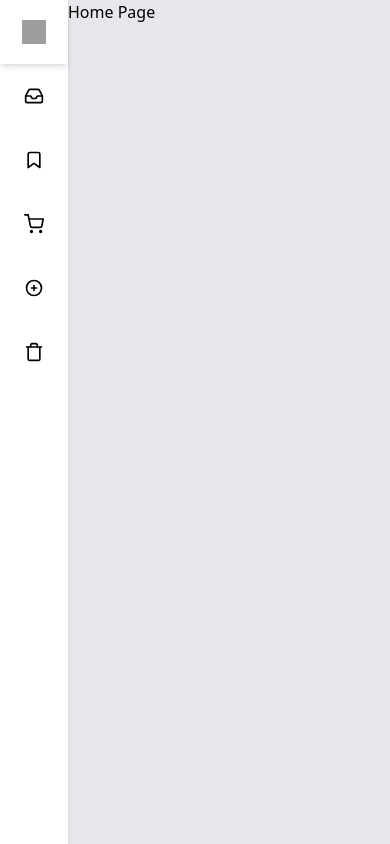
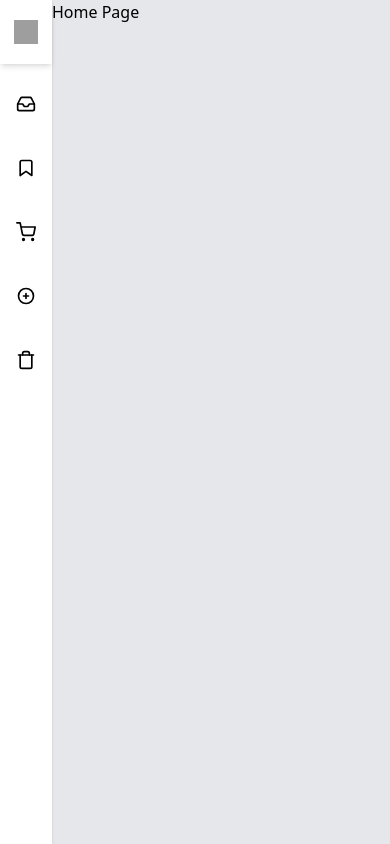
Before and after one commit to betses/Final-capstone--frontend, a React (Vite) app: page / in a window 390 px wide. Built offline with nearby package versions, Linux system fonts and the light colour scheme; grey boxes are pictures that could not be loaded.

Commit message:
Add mobile view

```diff
--- a/src/component/sidenav/sidenav.jsx
+++ b/src/component/sidenav/sidenav.jsx
@@ -16,8 +16,8 @@ function Sidenav() {
   ];
 
   return (
-    <aside className="flex flex-col items-center bg-white text-gray-700 shadow h-full lg:w-56 lg:items-start lg:overflow-hidden">
-      <div className="h-16 flex items-center w-full shadow-md lg:rounded-b-3xl">
+    <aside className="flex flex-col items-center bg-white text-gray-700 shadow h-full md:w-50 lg:w-56 md:items-start md:overflow-hidden">
+      <div className="h-16 flex items-center w-full shadow-md md:rounded-b-3xl">
         <a className="h-6 w-6 mx-auto" href=".">
           <img
             className="h-6 w-6 mx-auto"
@@ -26,19 +26,19 @@ function Sidenav() {
           />
         </a>
       </div>
-      <ul className="w-full lg:mt-2">
+      <ul className="w-full mt-2">
         {navItems.map((element) => (
           <li className="hover:bg-gray-100" key={element.icon}>
             <NavLink
               to={element.link}
-              className="h-16 px-6 flex justify-center lg:justify-start  items-center lg:gap-5 transform hover:translate-x-2 transition-transform ease-in duration-200 text-gray-500 hover:text-gray-800"
+              className="h-16 px-4 flex justify-center md:justify-start  items-center md:gap-5 transform md:hover:translate-x-2 transition-transform ease-in duration-200 text-gray-500 hover:text-gray-800"
             >
               <img
-                className="h-5 w-5 mx-auto lg:mx-0 font-bold"
+                className="h-5 w-5 mx-auto md:mx-0 font-bold"
                 src={element.icon}
                 alt="svelte logo"
               />
-              <span className="hidden lg:block text-sm font-medium mx-auto lg:mx-0 uppercase ">{element.label}</span>
+              <span className="hidden md:block text-sm font-medium mx-auto md:mx-0 uppercase ">{element.label}</span>
             </NavLink>
           </li>
         ))}
```
